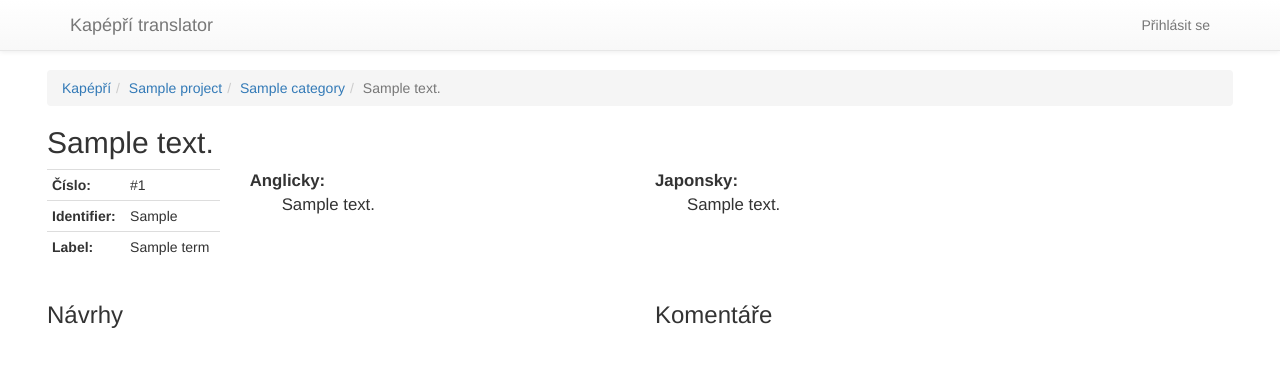
After one commit to Sanqui/prekapavac, a Flask app: a page that uses templates/term.html in a window 1280 px wide. The commit adds this page. Shown: the top 367 px of the page. Run offline with Flask 2, Linux system fonts and the light colour scheme; tables that the repository leaves empty hold one stand-in row (values such as "Sample post"); some libraries are stand-ins or nearby versions.

Commit message:
Add the term page

```diff
--- a/app.py
+++ b/app.py
@@ -31,13 +31,25 @@ def index():
 
 @app.route("/<project_identifier>/<category_identifier>/")
 def category(project_identifier, category_identifier):
-    category = db.session.query(db.Category).filter(db.Category.identifier==category_identifier).scalar()
+    project = db.Project.from_identifier(project_identifier)
+    if not project: abort(404)
+    category = db.Category.from_identifier(category_identifier, project=project)
     if not category: abort(404)
-    project = category.project
-    if project.identifier != project_identifier: abort(404)
+
+    return render_template("category.html", project=project, category=category)
+
+@app.route("/<project_identifier>/<category_identifier>/<term_identifier>/")
+def term(project_identifier, category_identifier, term_identifier):
+    # XXX this is a horrible train, make it more concise
+    project = db.Project.from_identifier(project_identifier)
+    if not project: abort(404)
+    category = db.Category.from_identifier(category_identifier, project=project)
+    if not category: abort(404)
+    term = db.Term.from_identifier(term_identifier, category=category)
+    if not term: abort(404)
 
 
-    return render_template("category.html", project=project, category=category)
+    return render_template("term.html", project=project, category=category, term=term)
 
 class LoginForm(Form):
     username = TextField('Username', [validators.required()])
--- a/db.py
+++ b/db.py
@@ -22,6 +22,11 @@ engine = create_engine(config.DATABASE, encoding="utf8", echo=config.DEBUG)
 session = scoped_session(sessionmaker(bind=engine, autoflush=False))
 
 Base = declarative_base(bind=engine)
+
+class WithIdentifier():
+    @classmethod
+    def from_identifier(cls, identifier, **params):
+        return session.query(cls).filter(cls.identifier==identifier).filter_by(**params).scalar()
 
 class User(Base):
     __tablename__ = 'users'
@@ -60,7 +65,7 @@ class User(Base):
     def __str__(self):
         return self.username
 
-class Project(Base):
+class Project(Base, WithIdentifier):
     __tablename__ = 'projects'
 
     id = Column(Integer, primary_key=True, nullable=False)
@@ -68,10 +73,14 @@ class Project(Base):
     name = Column(String(255), nullable=False)
     description = Column(Text, default='')
 
+    @property
+    def url(self):
+        return url_for('index', _anchor=self.identifier)
+
     def __str__(self):
         return self.identifier
 
-class Category(Base):
+class Category(Base, WithIdentifier):
     __tablename__ = 'categories'
 
     id = Column(Integer, primary_key=True, nullable=False)
@@ -82,6 +91,7 @@ class Category(Base):
     project_id = Column(Integer, ForeignKey('projects.id'))
     project = relationship("Project", backref='categories')
 
+    @property
     def url(self):
         return url_for('category',
             project_identifier=self.project.identifier,
@@ -90,7 +100,7 @@ class Category(Base):
     def __str__(self):
         return self.project.identifier + '/' + self.identifier
 
-class Term(Base):
+class Term(Base, WithIdentifier):
     __tablename__ = 'terms'
 
     id = Column(Integer, primary_key=True, nullable=False)
@@ -106,6 +116,13 @@ class Term(Base):
     def __str__(self):
         return self.category.project.identifier + '/' + self.category.identifier \
             + "/" + self.identifier
+
+    @property
+    def url(self):
+        return url_for('term',
+            project_identifier=self.category.project.identifier,
+            category_identifier=self.category.identifier,
+            term_identifier=self.identifier)
 
 class Suggestion(Base):
     __tablename__ = 'suggestions'
--- a/static/style.css
+++ b/static/style.css
@@ -7,4 +7,18 @@ thead td { font-weight: bold; }
 
 body {padding-top: 70px;}
 td {white-space: nowrap;}
+thead tr {background: #eee;}
+.container-fluid {margin-left: 32px; margin-right: 32px;}
 .td-suggestions {width: 100%;}
+
+.table-terms td a {color: inherit;}
+.table-terms td a {color: inherit;}
+
+.table-terms tbody tr:hover {background: #eef;}
+
+.table-data {}
+
+.term-info {font-size: larger;}
+
+dt {}
+dd {margin-left: 32px;}
--- a/templates/_base.html
+++ b/templates/_base.html
@@ -33,7 +33,7 @@
         </div>
     </nav>
 
-    <div class="container" role="main">
+    <div class="container-fluid" role="main">
         {% with messages = get_flashed_messages() %}
             {% for message in messages %}
                 <div class="alert alert-success" role="alert">
--- a/templates/index.html
+++ b/templates/index.html
@@ -4,12 +4,16 @@
 
 {% block content %}
 
+    <ol class="breadcrumb">
+        <li class="active">Kapépří
+    </ol>
+
     {% for project in projects %}
         <h2>{{ project.name }}</h2>
 
         <ul>
             {% for category in project.categories %}
-                <li><a href="{{ category.url() }}">{{ category.name }}</a> ({{ category.terms|length }} termínů)
+                <li><a href="{{ category.url }}">{{ category.name }}</a> ({{ category.terms|length }} termínů)
             {% else %}
                 <li>(nejsou tu žádné kategorie...)
             {% endfor %}
--- /dev/null
+++ b/templates/term.html
@@ -0,0 +1,60 @@
+{% extends "_base.html" %}
+
+{% block title %} {{ project.name }} » {{ category.name }} » {{ term.text_en }} {% endblock %}
+
+{% block content %}
+
+    <ol class="breadcrumb">
+        <li><a href="{{ url_for('index') }}">Kapépří</a>
+        <li><a href="{{ project.url }}">{{ project.name }}</a>
+        <li><a href="{{ category.url }}">{{ category.name }}</a>
+        <li class="active">{{ term.text_en }}
+    </ol>
+
+    <h2>{{ term.text_en }}</h2>
+
+    <div class="row">
+        <div class="col-md-2">
+            <table class="table table-condensed table-data">
+                <tr>
+                    <th scope="row">Číslo:</th>
+                    <td>#{{ term.number }}</td>
+                </tr>
+                    <th scope="row">Identifier:</th>
+                    <td>{{ term.identifier }}</td>
+                </tr>
+                <tr>
+                    <th scope="row">Label:</th>
+                    <td>{{ term.label or "(None)" }}</td>
+                </tr>
+            </table>
+        </div>
+        <div class="col-md-4">
+            <dl class="term-info">
+                <dt>Anglicky:</dt>
+                    <dd>{{ term.text_en }}</dd>
+            </dl>
+        </div>
+        <div class="col-md-4">
+            <dl class="term-info">
+                <dt>Japonsky:</dt>
+                    <dd>{{ term.text_jp }}</dd>
+            </dl>
+        </div>
+        <div class="col-md-2">
+
+        </div>
+    </div>
+
+    <div class="row">
+        <div class="col-md-6">
+            <h3>Návrhy</h3>
+
+        </div>
+        <div class="col-md-6">
+            <h3>Komentáře</h3>
+
+        </div>
+    </div>
+
+{% endblock %}
```
Also changed, not shown: templates/category.html (+24 -9 lines).
